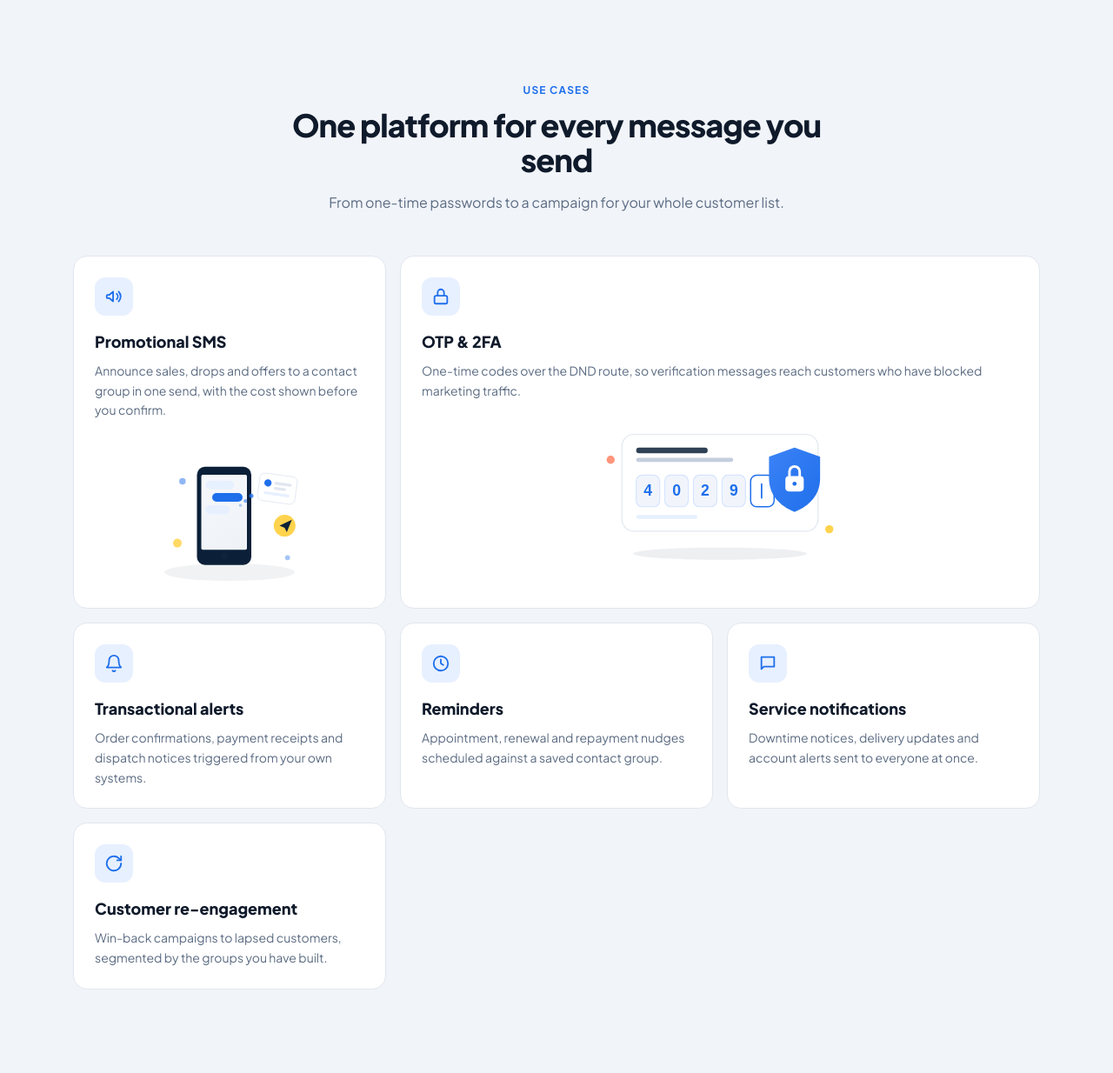
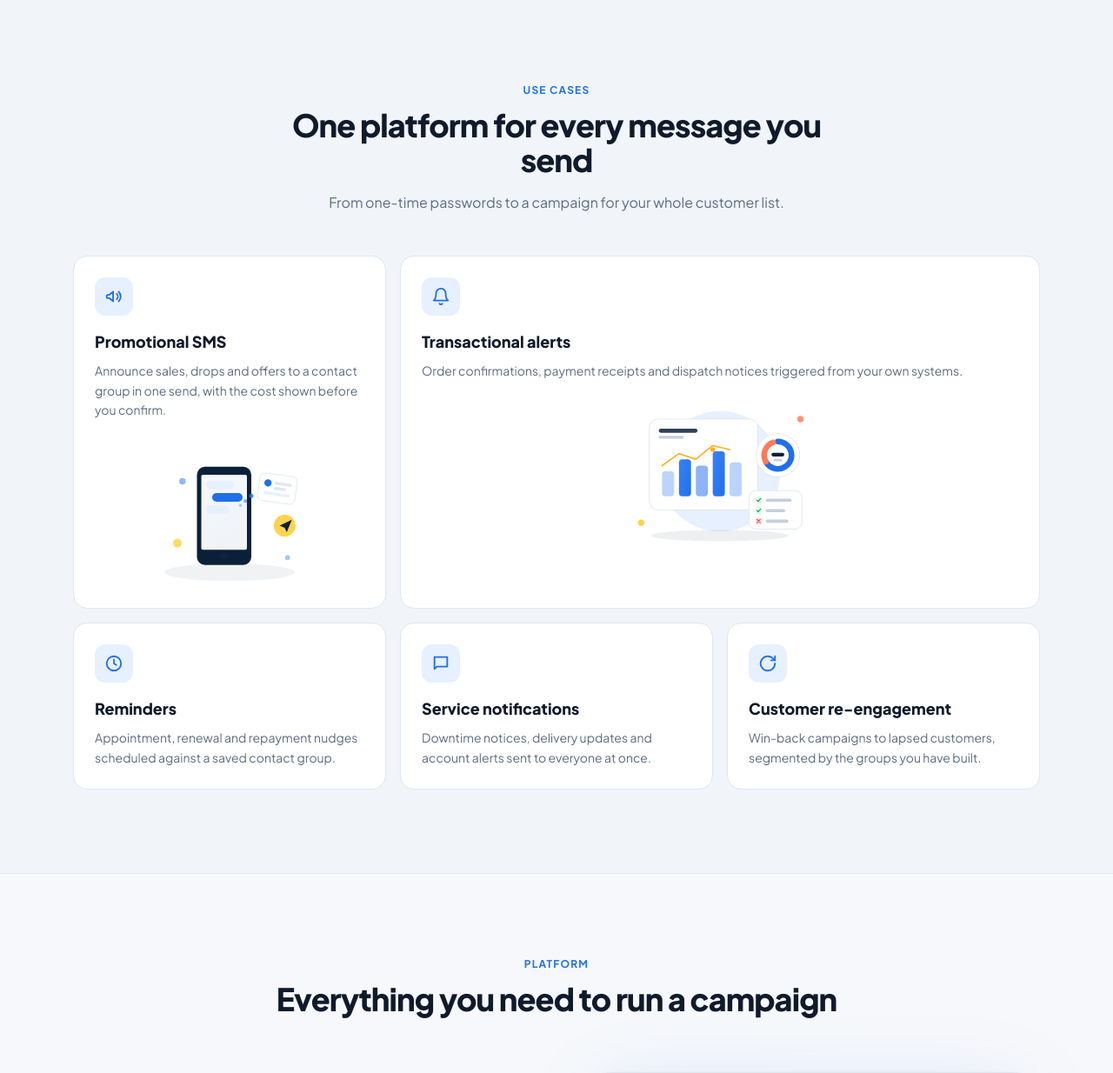
Before and after one commit to Pheebemi/bulk-backend, a Django app: page / in a window 1280 px wide. Shown: the part 1606-2840 px from the top of the page at 87% size. Run offline with Django 5.2, Linux system fonts and the light colour scheme; data comes from the database, SQL or seed files in the repository; style sheets or scripts are compiled from the project's sources.

Commit message:
Remove OTP/2FA claims from landing page (not offered yet)
Co-Authored-By: Claude Sonnet 5.5 <noreply@anthropic.com>
Claude-Session: https://claude.ai/code/session_01TCCe5GBwowm4kh4GhoNA9h

```diff
--- a/apps/accounts/landing_content.py
+++ b/apps/accounts/landing_content.py
@@ -3,7 +3,6 @@ Next.js app/page.tsx)."""
 
 USE_CASES = [  # (title, body, icon svg inner markup)
     ('Promotional SMS', 'Announce sales, drops and offers to a contact group in one send, with the cost shown before you confirm.', '<path d="M3 11v2a1 1 0 0 0 1 1h2l5 4V6L6 10H4a1 1 0 0 0-1 1z"/><path d="M15.5 8.5a5 5 0 0 1 0 7M18 6a8.5 8.5 0 0 1 0 12"/>'),
-    ('OTP & 2FA', 'One-time codes over the DND route, so verification messages reach customers who have blocked marketing traffic.', '<rect x="4" y="11" width="16" height="10" rx="2"/><path d="M8 11V7a4 4 0 0 1 8 0v4"/>'),
     ('Transactional alerts', 'Order confirmations, payment receipts and dispatch notices triggered from your own systems.', '<path d="M6 8a6 6 0 0 1 12 0c0 7 3 9 3 9H3s3-2 3-9"/><path d="M10.3 21a1.94 1.94 0 0 0 3.4 0"/>'),
     ('Reminders', 'Appointment, renewal and repayment nudges scheduled against a saved contact group.', '<circle cx="12" cy="12" r="9"/><path d="M12 7v5l3 2"/>'),
     ('Service notifications', 'Downtime notices, delivery updates and account alerts sent to everyone at once.', '<path d="M4 4h16v12H7l-3 3z"/>'),
@@ -11,7 +10,7 @@ USE_CASES = [  # (title, body, icon svg inner markup)
 ]
 
 INDUSTRIES = [
-    ('Financial services', 'OTPs, balance alerts and repayment reminders on the DND route, where delivery is not optional.'),
+    ('Financial services', 'Balance alerts, statements and repayment reminders on the DND route, where delivery is not optional.'),
     ('eCommerce', 'Order confirmations, dispatch notices and campaign blasts to your customer list.'),
     ('Schools & training', 'Fee reminders, results notifications and announcements to parents and students.'),
     ('Healthcare', 'Appointment reminders and follow-up messages that cut no-shows.'),
--- a/templates/landing.html
+++ b/templates/landing.html
@@ -99,7 +99,7 @@
       <h3 class="text-lg font-extrabold text-ink">{{ title }}</h3>
       <p class="mt-2 text-sm leading-relaxed text-muted">{{ body }}</p>
       {% if forloop.counter0 == 0 %}<img src="{% static 'illustrations/sending-message.svg' %}" alt="" class="mt-4 hidden max-h-44 w-full object-contain md:block" loading="lazy" onerror="this.remove()">{% endif %}
-      {% if forloop.counter0 == 1 %}<img src="{% static 'illustrations/otp.svg' %}" alt="" class="mt-4 hidden max-h-44 w-full object-contain md:block" loading="lazy" onerror="this.remove()">{% endif %}
+      {% if forloop.counter0 == 1 %}<img src="{% static 'illustrations/reports.svg' %}" alt="" class="mt-4 hidden max-h-44 w-full object-contain md:block" loading="lazy" onerror="this.remove()">{% endif %}
     </div>
     {% endfor %}
   </div>
@@ -152,8 +152,8 @@
       <div class="h-full rounded-[1.4rem] bg-surface p-8">
         <div class="flex items-center justify-between"><div class="text-sm font-bold text-accent">DND route</div><span class="rounded-full bg-linear-to-r from-accent to-indigo-500 px-2.5 py-1 text-[10px] font-extrabold uppercase tracking-wider text-white">Reaches everyone</span></div>
         <div class="mt-4 flex items-baseline gap-1"><span class="text-5xl font-extrabold tracking-tight text-ink">₦{{ dnd_rate|floatformat:"-2" }}</span><span class="text-sm font-semibold text-muted">/ segment</span></div>
-        <p class="mt-4 text-sm leading-relaxed text-muted">Delivers to numbers on the DND register, where standard traffic is blocked. Required for OTPs and time-critical alerts.</p>
-        <ul class="mt-6 flex flex-col gap-2.5 text-sm font-semibold text-ink"><li>✓ Reaches DND-registered numbers</li><li>✓ Ideal for OTP &amp; 2FA</li><li>✓ Same refunds on failure</li></ul>
+        <p class="mt-4 text-sm leading-relaxed text-muted">Delivers to numbers on the DND register, where standard traffic is blocked. Ideal for time-critical alerts.</p>
+        <ul class="mt-6 flex flex-col gap-2.5 text-sm font-semibold text-ink"><li>✓ Reaches DND-registered numbers</li><li>✓ Ideal for urgent alerts</li><li>✓ Same refunds on failure</li></ul>
       </div>
     </div>
   </div>
```
